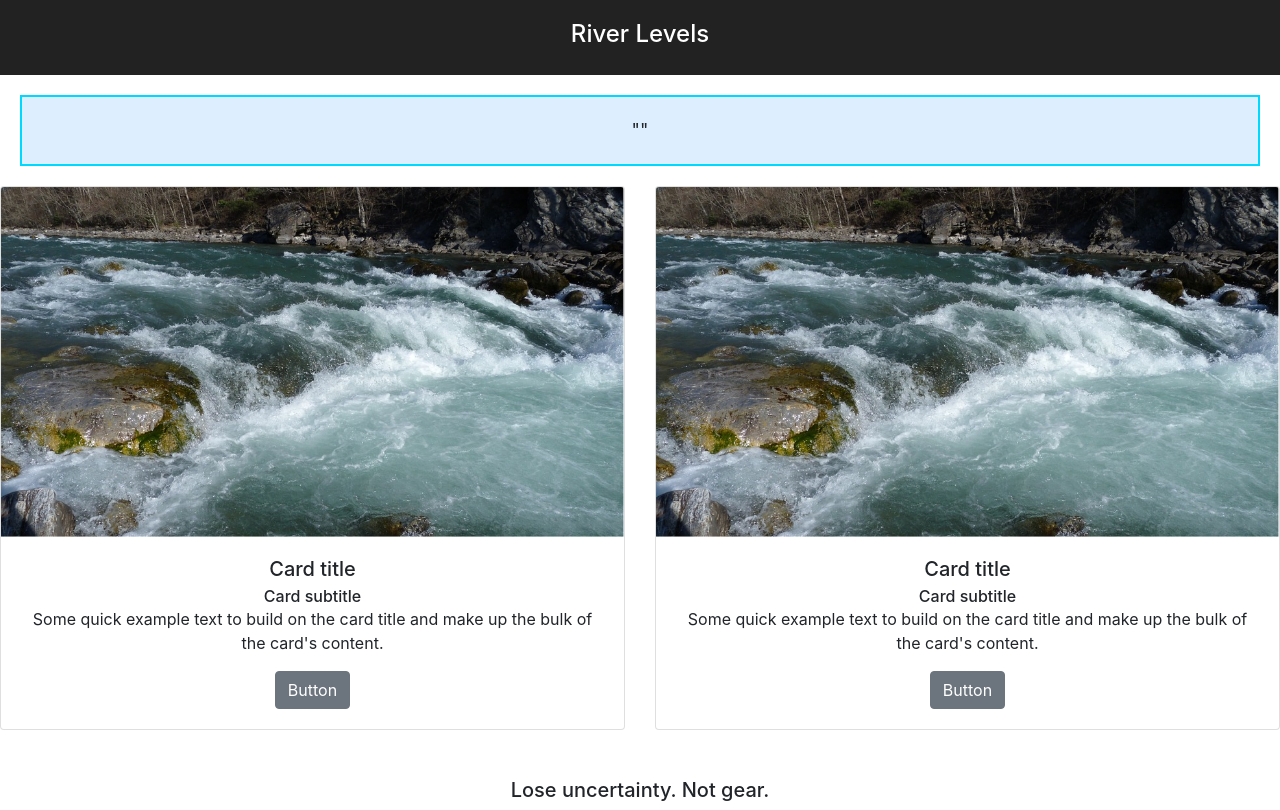
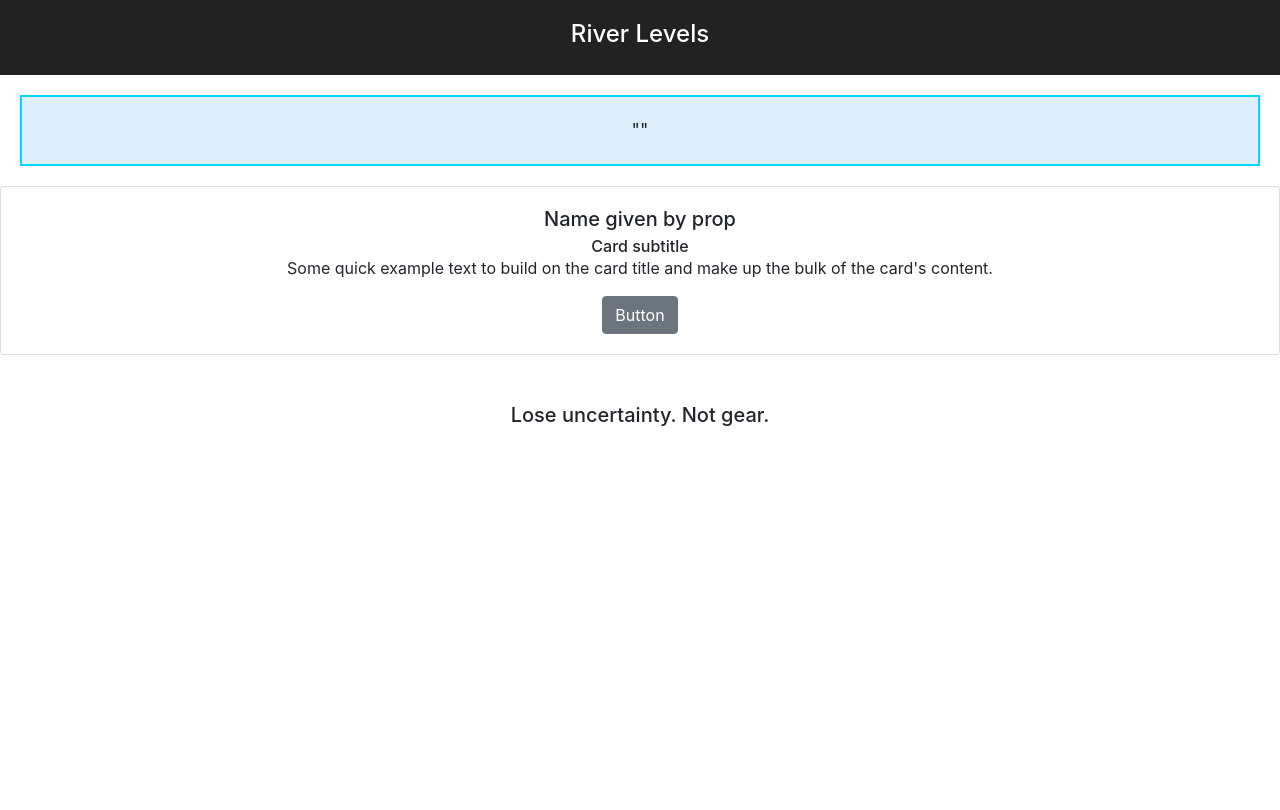
Before and after one commit to johnblakey/River-Level-Website, a React (Create React App) app in the folder river-level-client/: page / in a window 1280 px wide. Built offline with nearby package versions, Linux system fonts and the light colour scheme; no server answers.

Commit message:
First prop use test

```diff
--- a/river-level-client/src/App.js
+++ b/river-level-client/src/App.js
@@ -13,7 +13,7 @@ class App extends Component {
                 <p className="App-intro">
                     <GetRivers />
                 </p>
-                <RiverCard />
+                <RiverCard name="Name given by prop"/>
                 <br/>
                 <br/>
                 <h5>Lose uncertainty. Not gear.</h5>
--- a/river-level-client/src/RiverCard.js
+++ b/river-level-client/src/RiverCard.js
@@ -5,32 +5,17 @@ import React from 'react';
 import { Card, CardImg, CardText, CardBody,
     CardTitle, CardSubtitle, Button, Row, Col } from 'reactstrap';
 
-const RiverCard = (props) => {
+const RiverCard = props => {
     return (
-        <Row>
-            <Col sm="6">
         <Card>
-                    <CardImg top width="sm" class="img-fluid" src="./waterPicture.jpg" alt="Flowing River" />
             <CardBody>
-                        <CardTitle>Card title</CardTitle>
+                <div></div>
+                <CardTitle>{props.name}</CardTitle>
                 <CardSubtitle>Card subtitle</CardSubtitle>
                 <CardText>Some quick example text to build on the card title and make up the bulk of the card's content.</CardText>
                 <Button>Button</Button>
             </CardBody>
         </Card>
-            </Col>
-            <Col sm="6">
-                <Card>
-                    <CardImg top width="sm" class="img-fluid" src="./waterPicture.jpg" alt="Flowing River" />
-                    <CardBody>
-                        <CardTitle>Card title</CardTitle>
-                        <CardSubtitle>Card subtitle</CardSubtitle>
-                        <CardText>Some quick example text to build on the card title and make up the bulk of the card's content.</CardText>
-                        <Button>Button</Button>
-                    </CardBody>
-                </Card>
-            </Col>
-        </Row>
     );
 };
 
```
Lines whose indentation alone changed are shown as unchanged.
